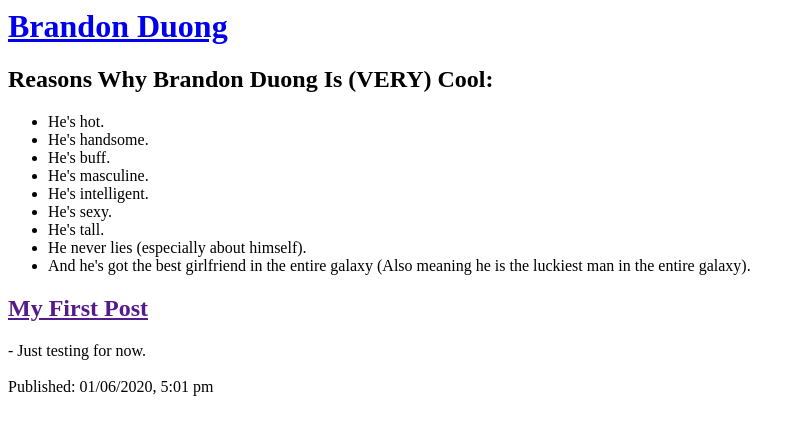
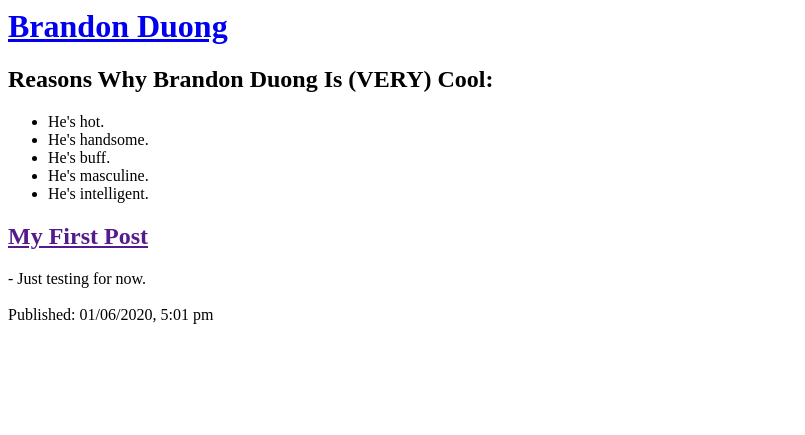
Before and after one commit to brandonduong/Brandon-Blog, a Django app: page / in a window 1280 px wide. Shown: the top 435 px of the page, without its empty margins (0-805 px from the left). Run offline with Django 3.2, Linux system fonts and the light colour scheme.

Commit message:
Testing github commits.

```diff
--- a/blog/templates/blog/post_list.html
+++ b/blog/templates/blog/post_list.html
@@ -18,11 +18,7 @@
           <li>He's buff.</li>
           <li>He's masculine.</li>
           <li>He's intelligent.</li>
-          <li>He's sexy.</li>
-          <li>He's tall.</li>
-          <li>He never lies (especially about himself).</li>
-          <li>And he's got the best girlfriend in the entire galaxy
-            (Also meaning he is the luckiest man in the entire galaxy).</li>
+
         </ul>
     </div>
 
```
